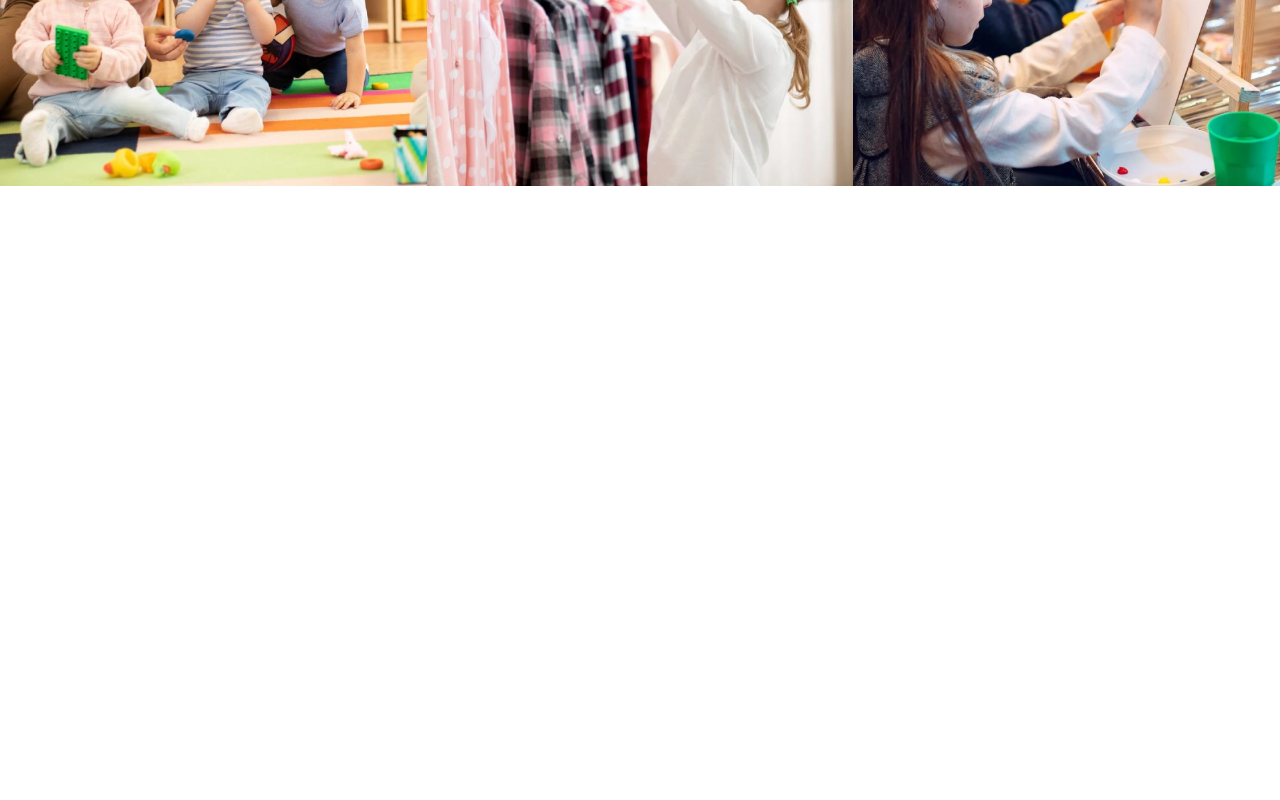
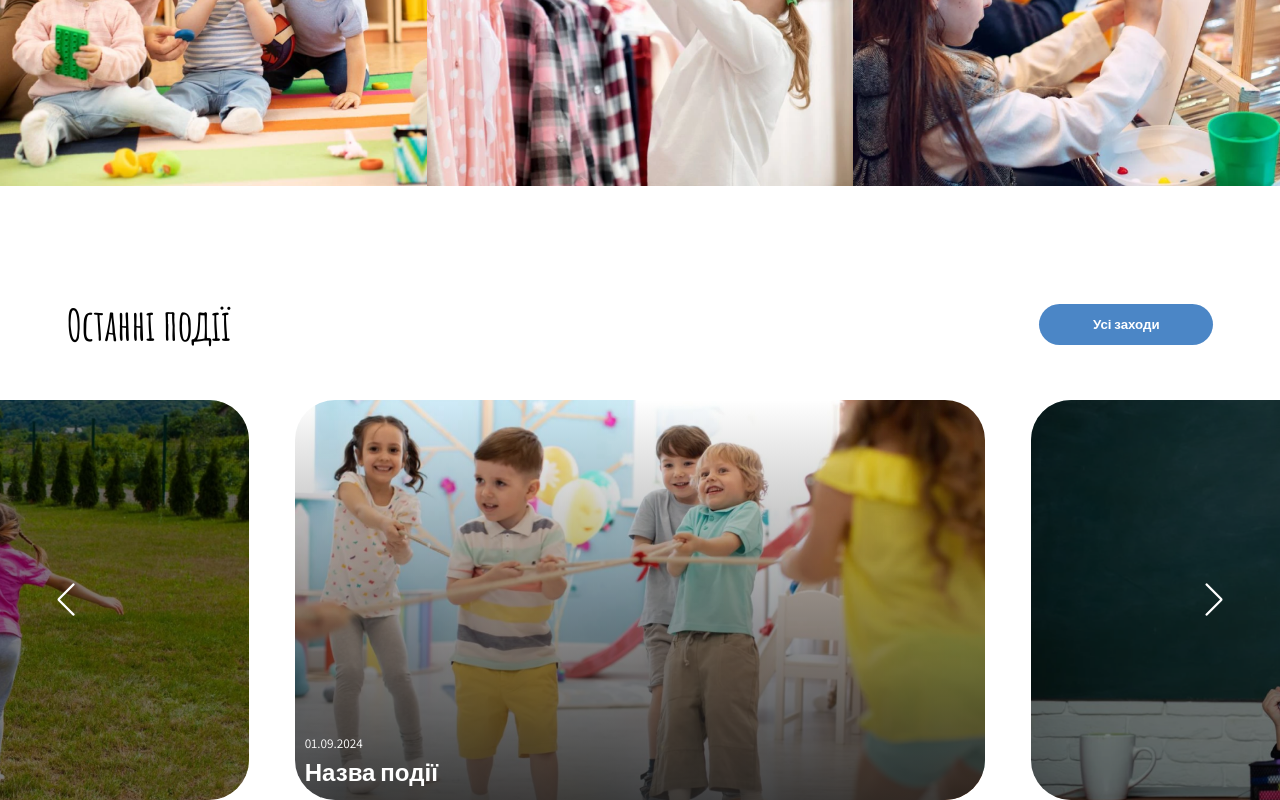
Before and after one commit to Odink923/SiteFUND, a Next.js app: page / in a window 1280 px wide. Shown: the part 1865-2665 px from the top of the page. Before the commit the page ends 2051 px from the top, so only its background shows below. Built offline with nearby package versions, Linux system fonts and the light colour scheme.

Commit message:
added adaptation for carousel

```diff
--- a/src/app/components/DoSomethingGood/DoSomethingGood.tsx
+++ b/src/app/components/DoSomethingGood/DoSomethingGood.tsx
@@ -2,7 +2,7 @@ import Image from 'next/image';
 export default function DoSomethingGood() {
     return (
         <div >
-            <div className="flex flex-col pl-20 pr-20 lg:flex-row lg:items-center lg:pl-[5.83vw] lg:pt-[5.99vw] lg:pb-[3.39vw]">
+            <div className="flex flex-col pt-30 pb-15 pl-20 pr-20 lg:flex-row lg:items-center lg:pl-[5.83vw] lg:pt-[5.99vw] lg:pb-[3.39vw]">
                 <h1 className="font-amatic text-xl sm:text-smXl md:text-mdXl lg:text-[3.33vw]">Зробіть щось хороше сьогодні</h1>
                 <p className="font-assistant text-base sm:text-smBase lg:text-[1.04vw] lg:w-[29.43vw] leading-none lg:ml-[23.94vw] ">Приєднуйтесь до нас, щоб підтримати ініціативи в Києві. Разом ми приносимо надію і змінюємо життя на краще.
                 </p>
--- a/src/app/components/LastEvents/CarouselComponent/CarouselComponent.tsx
+++ b/src/app/components/LastEvents/CarouselComponent/CarouselComponent.tsx
@@ -14,7 +14,7 @@ const CarouselComponent = () => {
     return (
         <div className="relative">
             <Swiper
-                slidesPerView={1.8}
+
                 centeredSlides={true}
                 initialSlide={1}
                 navigation={true}
@@ -22,13 +22,29 @@ const CarouselComponent = () => {
                 className="mySwiper"
                 onSlideChange={(swiper) => setActiveIndex(swiper.activeIndex)}
                 breakpoints={{
+                    320: {
+                        slidesPerView: 1.5,
+                        spaceBetween: 10,
+                    },
+                    640:{
+                        slidesPerView: 1.8,
+                        spaceBetween: 15,
+                    },
+                    720:{
+                        slidesPerView: 1.8,
+                        spaceBetween: 20,
+                    },
+
                     1024: {
+                        slidesPerView: 1.8,
                         spaceBetween: 37,
                     },
                     1280: {
+                        slidesPerView: 1.8,
                         spaceBetween: 46,
                     },
                     1536: {
+
                         spaceBetween: 55,
                     },
                 }}
@@ -57,8 +73,8 @@ const CarouselComponent = () => {
                                     <div className="absolute inset-0 bg-gradient-to-t from-[#202020d9] to-transparent rounded-[3.13vw]"></div>
                                     {slide.title && (
                                         <div className="absolute bottom-10 left-10 text-white">
-                                            <p className="text-[1.04vw] font-assistant">{slide.date}</p>
-                                            <h2 className="text-[1.88vw] font-assistant font-semibold">{slide.title}</h2>
+                                            <p className="text-base sm:text-smBase lg:text-[1.04vw] font-assistant">{slide.date}</p>
+                                            <h2 className="text-base sm:text-smBase lg:text-[1.88vw] font-assistant font-semibold">{slide.title}</h2>
                                         </div>
                                     )}
                                 </>
--- a/src/app/components/LastEvents/LastEvents.tsx
+++ b/src/app/components/LastEvents/LastEvents.tsx
@@ -2,10 +2,10 @@ import CarouselComponent from "./CarouselComponent/CarouselComponent";
 
 export default function LastEvents() {
     return (
-       <div className="lg:pt-[5.99vw] ">
-        <div className="flex justify-between items-center lg:pl-[5.21vw] lg:pr-[5.21vw] lg:pb-[3.39vw]">
-            <h1 className="font-amatic text-[3.33vw]">Останні події</h1>
-            <button className="bg-[#4B86C6] font-assistant font-semibold  text-white rounded-[50px] lg:w-[13.59vw] lg:h-[3.23vw] lg:text-[1.04vw] ">Усі заходи</button>
+       <div className=" lg:pt-[5.99vw] ">
+        <div className="pt-30 pb-15 pl-20 pr-20 flex justify-between items-center lg:pl-[5.21vw] lg:pr-[5.21vw] lg:pb-[3.39vw]">
+            <h1 className="font-amatic text-xl sm:text-smXl md:text-mdXl lg:text-[3.33vw]">Останні події</h1>
+            <button className="bg-[#4B86C6] text-base  w-[5.625rem] py-2   font-assistant font-semibold  text-white rounded-[50px] lg:w-[13.59vw] lg:h-[3.23vw] lg:text-[1.04vw] ">Усі заходи</button>
         </div>
 
         <CarouselComponent></CarouselComponent>
--- a/src/app/page.tsx
+++ b/src/app/page.tsx
@@ -23,9 +23,10 @@ export default function Home() {
       <div className="overflow-hidden">
       <DoSomethingGood></DoSomethingGood>
       </div>
+      <LastEvents></LastEvents>
     {/*   <div className="overflow-hidden">
 
-    <LastEvents></LastEvents>
+
 
     </div>
     <WhatWeDo></WhatWeDo>
```
